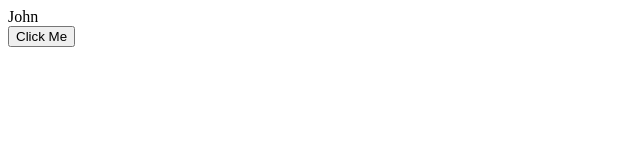
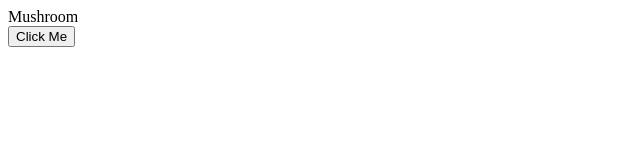
Before and after one commit to Abhishekbhard/react-app, a React (Vite) app: page / in a window 1280 px wide. Shown: the top 160 px of the page, without its empty margins (0-640 px from the left). Built offline with nearby package versions, Linux system fonts and the light colour scheme.

Commit message:
Adding item to an array

```diff
--- a/src/App.tsx
+++ b/src/App.tsx
@@ -1,18 +1,16 @@
 import { useState } from "react";
 
 function App() {
-  const [game, setGame] = useState({
-    id: 1,
-    player: {
-      name: "John",
-    },
+  const [pizza, setPizza] = useState({
+    name: "Spicy Pepperoni",
+    toppings: ["Mushroom"],
   });
   const handleClick = () => {
-    setGame({ ...game, player: { ...game.player, name: "Abhi" } });
+    setPizza({ ...pizza, toppings: [...pizza.toppings, "'Cheese"] });
   };
   return (
     <div>
-      <div>{game.player.name}</div>
+      <div>{pizza.toppings}</div>
       <button onClick={handleClick}>Click Me</button>
     </div>
   );
```
